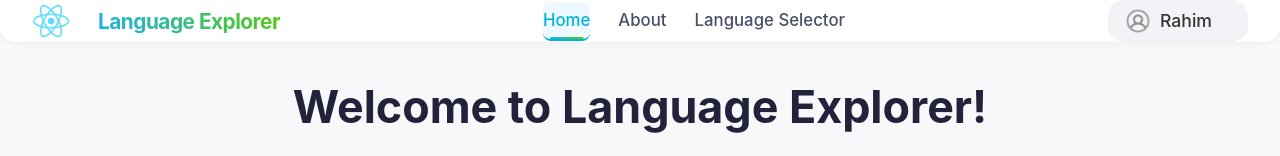
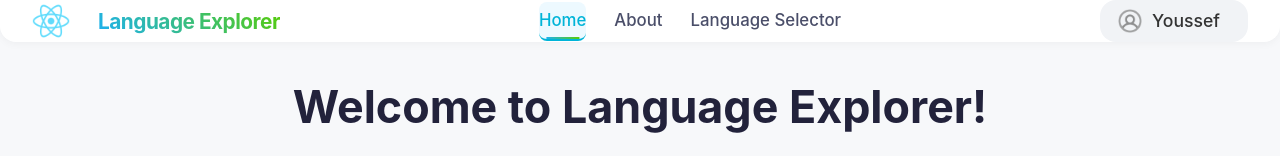
Before and after one commit to YoussefHalleb/Duolingo, a React (Vite) app: page /home in a window 1280 px wide. Shown: the top 156 px of the page. Built offline with nearby package versions, Linux system fonts and the light colour scheme.

Commit message:
Update Navbar.jsx

```diff
--- a/src/components/shared/Navbar.jsx
+++ b/src/components/shared/Navbar.jsx
@@ -66,7 +66,7 @@ const Navbar = () => {
           <div className="navbar-user-dropdown">
             <button className="navbar-user" onClick={toggleDropdown}>
               <img src="/pics/utilisateur.png" alt="User" className="navbar-icon" />
-              <span className="user-name">Rahim</span>
+              <span className="user-name">Youssef</span>
               <i className={`fas fa-chevron-down ${isDropdownOpen ? 'rotate' : ''}`}></i>
             </button>
             <div className={`navbar-dropdown-content ${isDropdownOpen ? 'show' : ''}`}>
```
